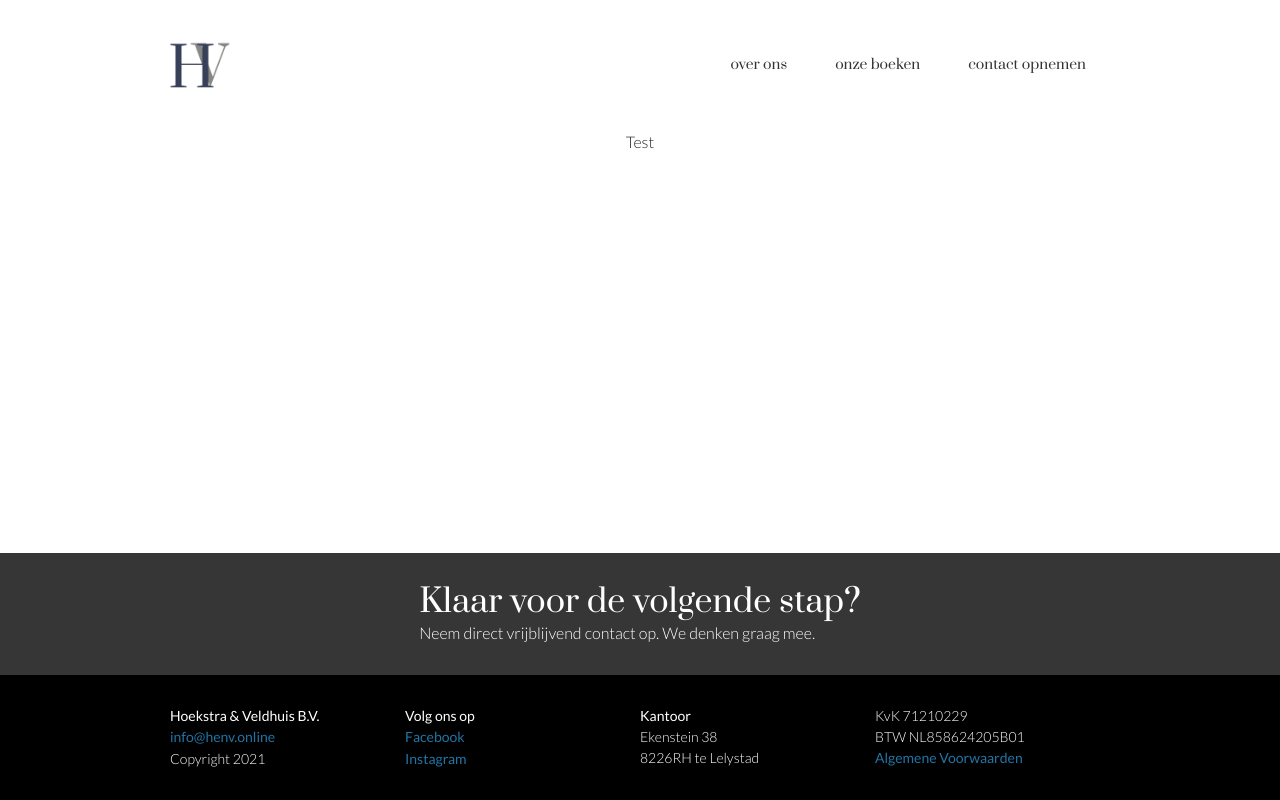
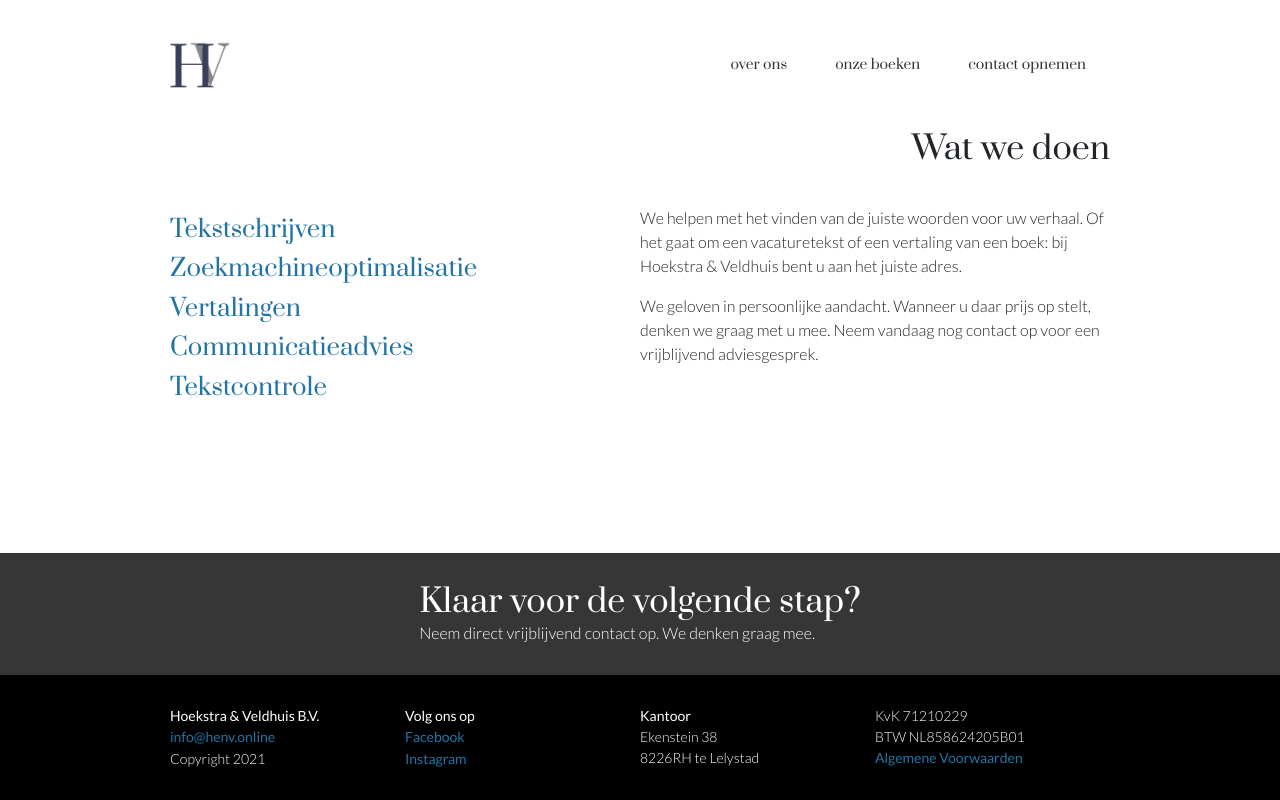
Before and after one commit to jobveldhuis/hoekstraenveldhuis.nl, a Next.js app in the folder hoekstraenveldhuis.nl/: page / in a window 1280 px wide. Built offline with nearby package versions, Linux system fonts and the light colour scheme.

Commit message:
Created a working 'About Us' section module for the homepage

```diff
--- /dev/null
+++ b/hoekstraenveldhuis.nl/components/AboutUsComponent.js
@@ -0,0 +1,54 @@
+/**
+ * React
+ */
+import React from 'react'
+
+/**
+ * PropTypes
+ */
+import PropTypes from 'prop-types'
+
+/**
+ * Styles
+ */
+import styles from '../styles/AboutUsComponent.module.css'
+
+const AboutUsComponent = (props) => (
+    <div className={styles.aboutUsContainer}>
+        <h2>{props.title}</h2>
+
+        <div className={styles.aboutUsGrid}>
+            <div className={styles.servicesMenu}>
+                {props.services.map((service) => (
+                    <>
+                        <a href={'#'} className={'underlined'}>
+                            <h3>{service.title}</h3>
+                        </a><br />
+                    </>
+                ))}
+            </div>
+            <div className={styles.servicesDescription}>
+                {props.description.map((paragraph) => (
+                    <p>{paragraph}</p>
+                ))}
+            </div>
+        </div>
+    </div>
+)
+
+AboutUsComponent.defaultProps = {
+  title: 'Over Ons',
+  description: [],
+  services: []
+}
+
+AboutUsComponent.propTypes = {
+  title: PropTypes.bool,
+  services: PropTypes.arrayOf(PropTypes.shape({
+    title: PropTypes.string,
+    link: PropTypes.string
+  })),
+  description: PropTypes.arrayOf(PropTypes.string)
+}
+
+export default AboutUsComponent
--- a/hoekstraenveldhuis.nl/pages/index.js
+++ b/hoekstraenveldhuis.nl/pages/index.js
@@ -12,6 +12,7 @@ import Head from 'next/head'
  * UI Components
  */
 import Layout from '../components/Layout'
+import AboutUsComponent from '../components/AboutUsComponent'
 
 export default function Home () {
   return (
@@ -30,7 +31,36 @@ export default function Home () {
       </Head>
 
       <Layout>
-          Test
+
+          <AboutUsComponent
+          title={'Wat we doen'}
+          services={[
+            {
+              title: 'Tekstschrijven',
+              link: '/onze-diensten/tekstschrijven'
+            },
+            {
+              title: 'Zoekmachineoptimalisatie',
+              link: '/onze-diensten/zoekmachineoptimalisatie'
+            },
+            {
+              title: 'Vertalingen',
+              link: '/onze-diensten/vertalingen'
+            },
+            {
+              title: 'Communicatieadvies',
+              link: '/onze-diensten/communicatieadvies'
+            },
+            {
+              title: 'Tekstcontrole',
+              link: '/onze-diensten/tekstcontrole'
+            }
+          ]}
+          description={[
+            'We helpen met het vinden van de juiste woorden voor uw verhaal. Of het gaat om een vacaturetekst of een vertaling van een boek: bij Hoekstra & Veldhuis bent u aan het juiste adres.',
+            'We geloven in persoonlijke aandacht. Wanneer u daar prijs op stelt, denken we graag met u mee. Neem vandaag nog contact op voor een vrijblijvend adviesgesprek.'
+          ]}
+          />
       </Layout>
     </div>
   )
--- /dev/null
+++ b/hoekstraenveldhuis.nl/styles/AboutUsComponent.module.css
@@ -0,0 +1,20 @@
+.aboutUsContainer {
+    background-color: #ffffff;
+    width: 100%;
+}
+
+.aboutUsContainer h2 {
+    text-align: right;
+    padding-bottom: 30px;
+}
+
+.aboutUsGrid {
+    display: grid;
+    grid-template-columns: 50% 50%;
+}
+
+.servicesMenu h3 {
+    font-size: 24px;
+    margin: 0;
+    padding: 0.6rem 0 0 0;
+}
--- a/hoekstraenveldhuis.nl/styles/globals.css
+++ b/hoekstraenveldhuis.nl/styles/globals.css
@@ -36,6 +36,7 @@ a {
 
 .content {
   max-width: 940px;
+  width: 100%;
   margin: 0 auto;
   flex-grow: 1;
 }
```
